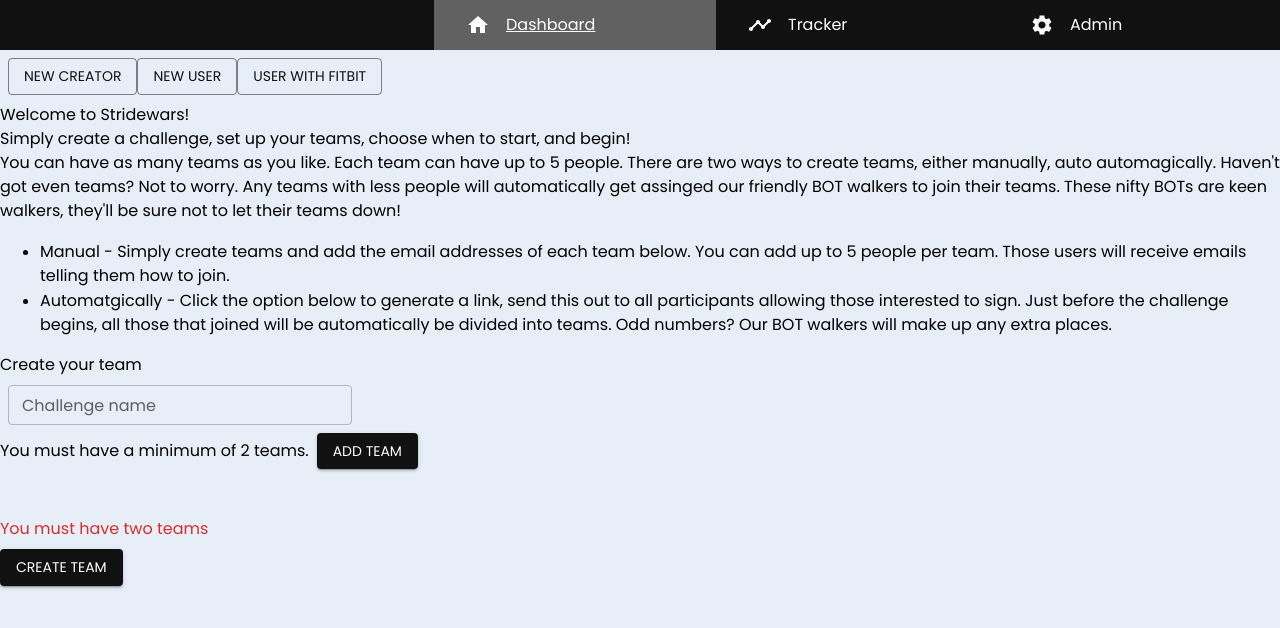
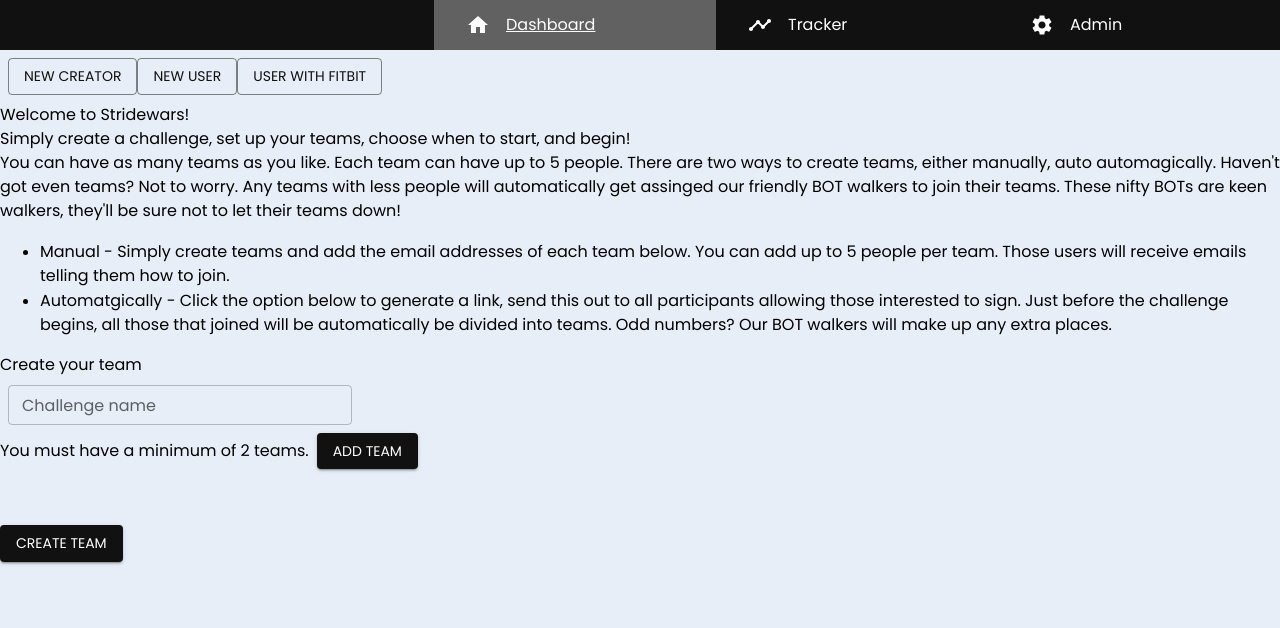
Before and after one commit to michaeljholmes/fitbit-poc, a React (Vite) app: page /dashboard in a window 1280 px wide. Shown: the top 628 px of the page. Built offline with nearby package versions, Linux system fonts and the light colour scheme; a web font is replaced by a local one.

Commit message:
validation tidy up

```diff
--- a/src/form/CreateChallengeForm.tsx
+++ b/src/form/CreateChallengeForm.tsx
@@ -50,7 +50,7 @@ const challengeSchema = yup.object({
 });
 
 export const CreateChallengeForm = () => {
-  const { handleSubmit, control, watch, formState: {errors}, getValues} = useForm<Challenge>({
+  const { handleSubmit, control, watch, formState: {errors, touchedFields}, getValues} = useForm<Challenge>({
     mode: "all",
     defaultValues: {
       challenge: "",
@@ -146,7 +146,7 @@ export const CreateChallengeForm = () => {
             </TabPanel>
           ))}
         </TabContext>
-        {fields.length < 2 && <Typography sx={{color: (theme) => theme.palette.error.main}}>You must have two teams</Typography>}
+        {Object.keys(errors).length > 0 && fields.length < 2 && <Typography sx={{color: (theme) => theme.palette.error.main}}>You must have two teams</Typography>}
         <Button sx={{ mt: 1 }} variant="contained" type="submit">
           Create Team
         </Button>
```
